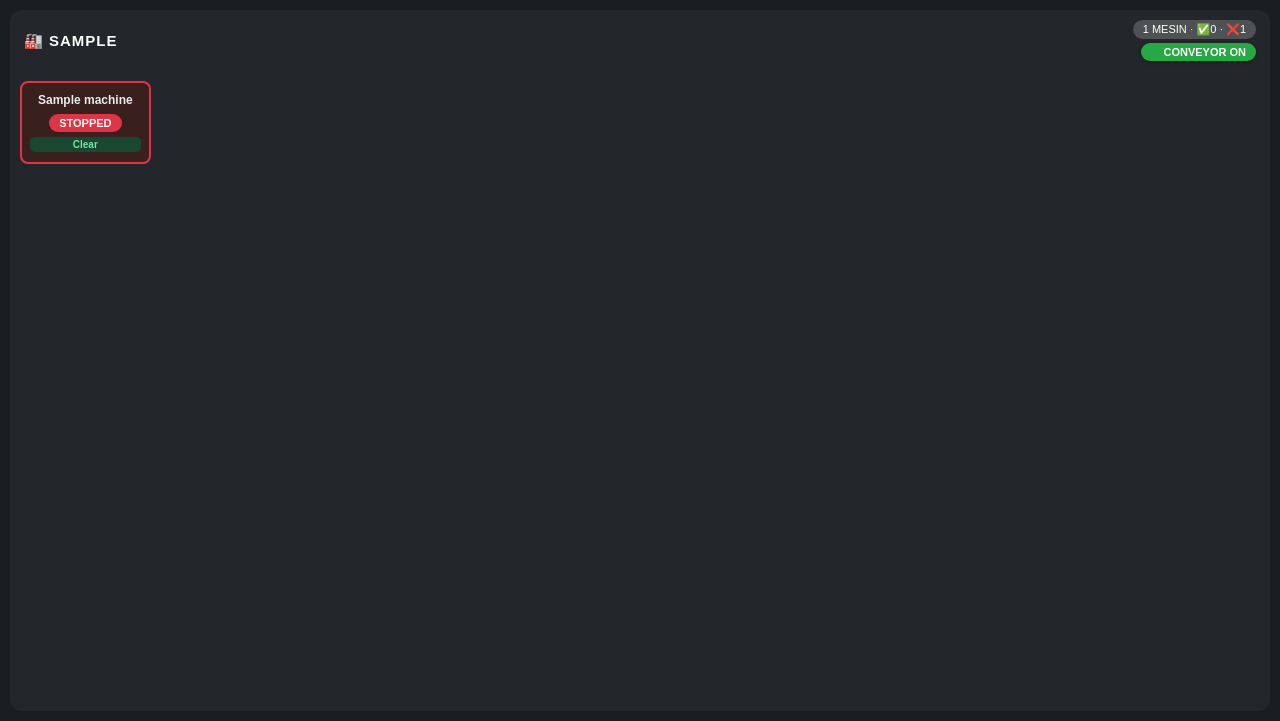
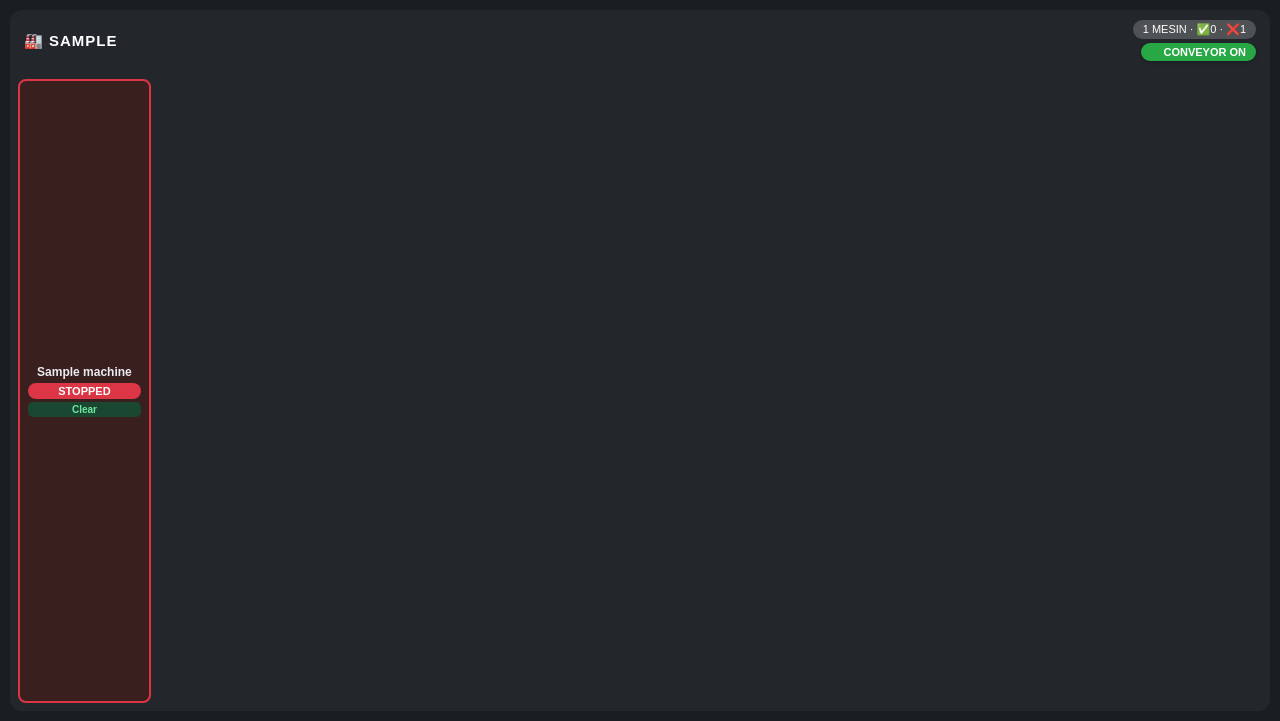
Before and after one commit to ozhickp/jidouka-system, a PHP site: page /mtc_project/monitoring_public.php in a window 1280 px wide. Shown: the part 79-800 px from the top of the page. Run offline with PHP 8.4, Linux system fonts and the light colour scheme; tables that the repository leaves empty or names only in its code hold one stand-in row (values such as "Sample post"); data that the repository does not hold is empty.

Commit message:
fix view and navigation

```diff
--- a/index.php
+++ b/index.php
@@ -161,7 +161,7 @@
             </button>
         </a>
 
-        <a href="https://notif-alert.yadin.com">
+        <a href="https://mainhub.yadin.com">
             <button class="btn btn-main btn-back">
                 <i class="bi bi-arrow-left"></i> Back to Maintenance Hub
             </button>
--- a/monitoring_public.php
+++ b/monitoring_public.php
@@ -137,28 +137,61 @@
         .machine_grid {
             display: grid;
             grid-template-columns: repeat(auto-fill, minmax(120px, 1fr));
-            gap: 8px;
-            padding: 10px;
+            grid-auto-rows: minmax(0, 1fr);
+            gap: 6px;
+            padding: 8px;
             overflow: hidden;
             /* tidak scroll */
-            align-content: start;
+            align-content: stretch;
             flex: 1;
             min-height: 0;
         }
 
-        /* Assembly punya 16 mesin → paksa 4 kolom agar muat */
+        /* Assembly punya 13 mesin dengan nama yang lebih panjang →
+           3 kolom (bukan 4) supaya tiap kartu punya ruang lebih lebar */
         .col-assembly .machine_grid {
-            grid-template-columns: repeat(4, 1fr);
+            grid-template-columns: repeat(3, 1fr);
+        }
+
+        /* Assembly punya paling banyak baris (5 baris) sehingga tiap
+           kartu jadi lebih pipih dibanding kolom lain - kecilkan
+           sedikit teks & rapatkan spasi khusus di kolom ini supaya
+           nama yang 2 baris (Process 10, 11, 13, dst) tidak mepet/
+           terpotong oleh badge status di bawahnya */
+        .col-assembly .machine_card {
+            padding: 4px 6px;
+        }
+
+        .col-assembly .machine-name {
+            font-size: 10.5px;
+            line-height: 1.15;
+            margin-bottom: 3px;
+        }
+
+        .col-assembly .status-badge {
+            font-size: 10px;
+            padding: 1px 6px;
+        }
+
+        .col-assembly .maintenance_status {
+            font-size: 9px;
+            margin-top: 2px;
+            padding: 1px 5px;
         }
 
         /* ── MACHINE CARD ── */
         .machine_card {
             background: #2c3136;
             border-radius: 8px;
-            padding: 10px 8px;
+            padding: 6px 8px;
             text-align: center;
             border: 2px solid #444;
             transition: border-color .3s;
+            display: flex;
+            flex-direction: column;
+            justify-content: center;
+            overflow: hidden;
+            min-height: 0;
         }
 
         .machine_card.status-running {
@@ -174,15 +207,19 @@
             font-size: 12px;
             font-weight: bold;
             color: #e9ecef;
-            margin-bottom: 6px;
-            white-space: nowrap;
+            margin-bottom: 4px;
+            white-space: normal;
+            word-wrap: break-word;
             overflow: hidden;
-            text-overflow: ellipsis;
+            display: -webkit-box;
+            -webkit-line-clamp: 2;
+            -webkit-box-orient: vertical;
+            line-height: 1.2;
         }
 
         .status-badge {
             display: inline-block;
-            padding: 3px 10px;
+            padding: 2px 8px;
             border-radius: 20px;
             font-size: 11px;
             font-weight: bold;
@@ -198,7 +235,7 @@
         }
 
         .maintenance_status {
-            margin-top: 5px;
+            margin-top: 3px;
             font-size: 10px;
             padding: 2px 6px;
             border-radius: 5px;
@@ -443,7 +480,11 @@
                         }
 
                         // Wrap machine name
-                        const nameDiv = card.querySelector('div[style*="font-size:20px"]');
+                        // (pakai regex, bukan attribute selector persis, supaya tidak
+                        // gagal kalau PHP menulis "font-size: 20px" dengan spasi)
+                        const nameDiv = Array.from(card.querySelectorAll('div')).find(
+                            d => /font-size:\s*20px/.test(d.getAttribute('style') || '')
+                        );
                         if (nameDiv) {
                             nameDiv.className = 'machine-name';
                             nameDiv.removeAttribute('style');
```
